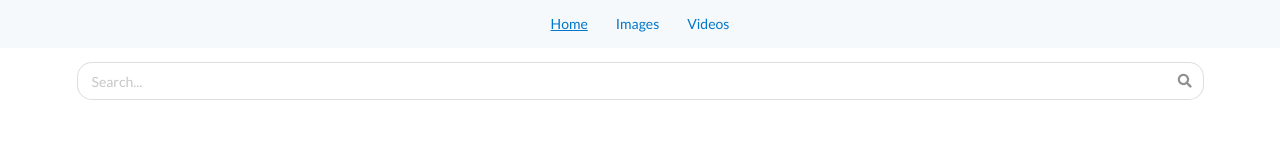
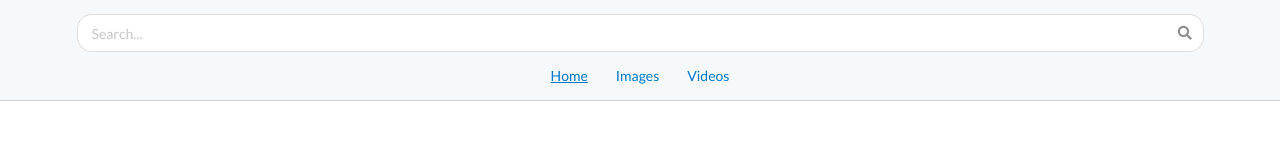
Before and after one commit to blkfltchr/api-search, a React app: page / in a window 1280 px wide. Built offline with nearby package versions, Linux system fonts and the light colour scheme.

Commit message:
Google-like header styling

```diff
--- a/src/components/App.js
+++ b/src/components/App.js
@@ -14,12 +14,14 @@ class App extends React.Component {
         return (
             <div>
                 <div className="ui">
-                    <div className="ui nav-wrapper">
-                        <NavLink exact onClick={e => this.setState({searchType: 'all'})} activeStyle={{ textDecoration: 'underline' }} to="/" className="nav-element">Home</NavLink>
-                        <NavLink onClick={e => this.setState({searchType: 'image'})} activeStyle={{ textDecoration: 'underline' }} to="/images" className="nav-element">Images</NavLink>
-                        <NavLink onClick={e => this.setState({searchType: 'video'})} activeStyle={{ textDecoration: 'underline' }} to="/videos" className="nav-element">Videos</NavLink>
+                    <div style={{backgroundColor: "#F6F9FC", borderBottom: "solid 1px lightgrey"}}>
+                        <SearchBar searchType={this.state.searchType}/>
+                        <div className="ui nav-wrapper">
+                            <NavLink exact onClick={e => this.setState({searchType: 'all'})} activeStyle={{ textDecoration: 'underline' }} to="/" className="nav-element">Home</NavLink>
+                            <NavLink onClick={e => this.setState({searchType: 'image'})} activeStyle={{ textDecoration: 'underline' }} to="/images" className="nav-element">Images</NavLink>
+                            <NavLink onClick={e => this.setState({searchType: 'video'})} activeStyle={{ textDecoration: 'underline' }} to="/videos" className="nav-element">Videos</NavLink>
+                        </div>
                     </div>
-                        <SearchBar searchType={this.state.searchType}/>
                 </div>
                 <Route exact path="/images" component={ImageSearch}/>
                 <Route exact path="/videos" component={VideoSearch}/>
--- a/src/components/app.css
+++ b/src/components/app.css
@@ -2,8 +2,6 @@
     display: flex;
     justify-content: center;
     padding: 1rem;
-    background-color: #F6F9FC;
-
 }
 
 .nav-element {
```
